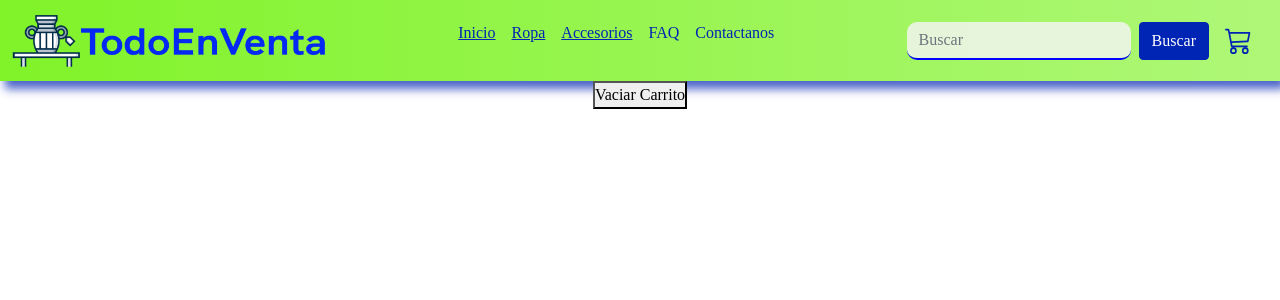
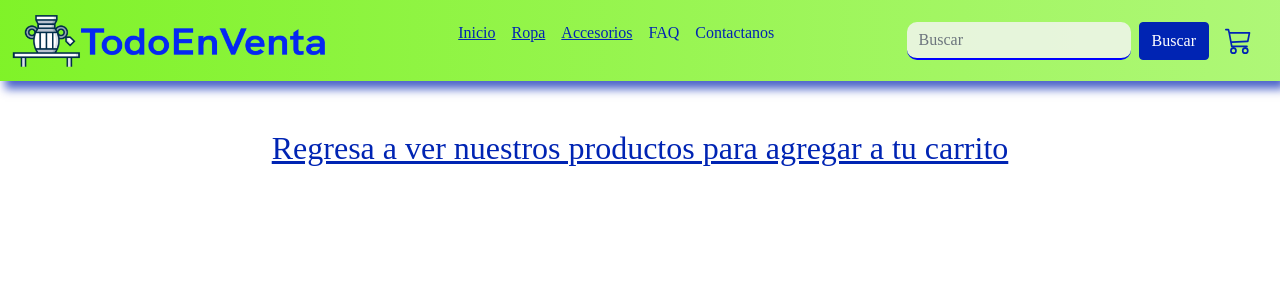
Before and after one commit to FranciscoZaragoza10/todoenventa.com_React, a React (Create React App) app: page /cart in a window 1280 px wide. Shown: the top 300 px of the page. Built offline with nearby package versions, Linux system fonts and the light colour scheme.

Commit message:
cart widget and cart

```diff
--- a/src/components/Cart/Cart.jsx
+++ b/src/components/Cart/Cart.jsx
@@ -1,7 +1,9 @@
+import { Link } from "react-router-dom";
 import { useCartContext } from "../CartContext/CartContext";
 
 function Cart() {
-  const { cartList, vaciarCarrito } = useCartContext();
+  const { cartList, vaciarCarrito, eliminarItem } = useCartContext();
+
   return (
     <div>
       {cartList.map((prod) => (
@@ -18,10 +20,31 @@ function Cart() {
             <h4 className="fw-bold shadow-sm bg-white rounded mx-5">
               cantidad: {prod.items}
             </h4>
+            <button onClick={eliminarItem}>Eliminar Item</button>
           </div>
         </div>
       ))}
-      <button onClick={vaciarCarrito}>Vaciar Carrito</button>
+      {cartList.length > 0 ? (
+        <>
+          {" "}
+          <h2>
+            El monto a pagar es: $
+            {cartList.reduce(
+              (total, prod) => prod.precio * prod.items + total,
+              0
+            )}
+          </h2>
+          <button onClick={vaciarCarrito}>Vaciar Carrito</button>{" "}
+        </>
+      ) : (
+        <Link to="/">
+          {" "}
+          <h2 className="my-5 text-primary">
+            {" "}
+            Regresa a ver nuestros productos para agregar a tu carrito
+          </h2>
+        </Link>
+      )}
     </div>
   );
 }
--- a/src/components/CartContext/CartContext.jsx
+++ b/src/components/CartContext/CartContext.jsx
@@ -14,17 +14,32 @@ function CartContextProvider({ children }) {
 
   const addToCart = (item) => {
     const isInCart = cartList.find((cart) => cart.id === item.id);
+
     if (isInCart) {
       setcartList([...cartList]);
+      // //   setamount(cartList.reduce((item) => item.precio));
     } else {
       setcartList([...cartList, item]);
+      //   setamount(cartList.reduce((item) => item.precio));
     }
   };
   const vaciarCarrito = () => {
     setcartList([]);
   };
+  const eliminarItem = () => {
+    const newCartList = (item) => {
+      cartList.filter((i) => i.id !== item.id);
+    };
+    setcartList([newCartList]);
+    // setprods(resp.filter((prod) => prod.categoria === id)
+  };
+  const amount = () => {
+    cartList.length();
+  };
   return (
-    <CartContext.Provider value={{ cartList, addToCart, vaciarCarrito }}>
+    <CartContext.Provider
+      value={{ cartList, addToCart, vaciarCarrito, eliminarItem, amount }}
+    >
       {children}
     </CartContext.Provider>
   );
--- a/src/components/CartWidget/CartWidget.jsx
+++ b/src/components/CartWidget/CartWidget.jsx
@@ -1,4 +1,8 @@
+import { useCartContext } from "../CartContext/CartContext";
+
 const CartWidget = () => {
+  const { cartList } = useCartContext();
+  const itemsAmount = cartList.reduce((total, prod) => prod.items + total, 0);
   return (
     <div className="px-3">
       <svg
@@ -11,6 +15,11 @@ const CartWidget = () => {
       >
         <path d="M0 1.5A.5.5 0 0 1 .5 1H2a.5.5 0 0 1 .485.379L2.89 3H14.5a.5.5 0 0 1 .49.598l-1 5a.5.5 0 0 1-.465.401l-9.397.472L4.415 11H13a.5.5 0 0 1 0 1H4a.5.5 0 0 1-.491-.408L2.01 3.607 1.61 2H.5a.5.5 0 0 1-.5-.5zM3.102 4l.84 4.479 9.144-.459L13.89 4H3.102zM5 12a2 2 0 1 0 0 4 2 2 0 0 0 0-4zm7 0a2 2 0 1 0 0 4 2 2 0 0 0 0-4zm-7 1a1 1 0 1 1 0 2 1 1 0 0 1 0-2zm7 0a1 1 0 1 1 0 2 1 1 0 0 1 0-2z" />
       </svg>
+      {itemsAmount > 0 ? (
+        <div className="bg-primary text-light">{itemsAmount}</div>
+      ) : (
+        <div></div>
+      )}
     </div>
   );
 };
--- a/src/components/ItemCount/ItemCount.jsx
+++ b/src/components/ItemCount/ItemCount.jsx
@@ -39,10 +39,16 @@ function ItemCount({ stock, initial, onAdd }) {
           </button>
         </div>
       ) : (
-        <Link to="/cart">
-          {" "}
-          <button className="btn btn-primary">Terminar Compra</button>
-        </Link>
+        <div className="d-flex col-5 mx-auto flex-wrap justify-content-between shadow-lg">
+          <Link to="/cart">
+            {" "}
+            <button className="btn btn-primary">Terminar Compra</button>
+          </Link>
+          <Link to="/">
+            {" "}
+            <button className="btn btn-primary">Seguir Comprando</button>
+          </Link>
+        </div>
       )}
     </>
   );
--- a/src/components/ItemDetail/ItemDetail.jsx
+++ b/src/components/ItemDetail/ItemDetail.jsx
@@ -3,11 +3,10 @@ import ItemCount from "../ItemCount/ItemCount";
 
 function ItemDetail({ producto }) {
   const { addToCart, cartList } = useCartContext();
-  const [iscant, setiscant] = useState(false);
+
   const onAdd = (items) => {
     console.log("Usted agrego " + items + " items");
     addToCart({ ...producto, items });
-    setiscant(true);
   };
   console.log(cartList);
   console.log(producto);
```
